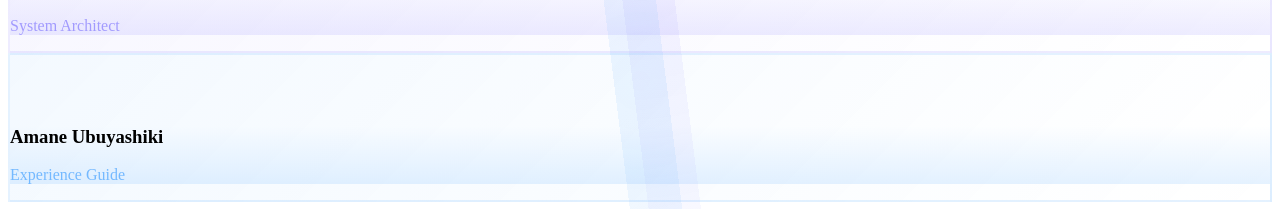
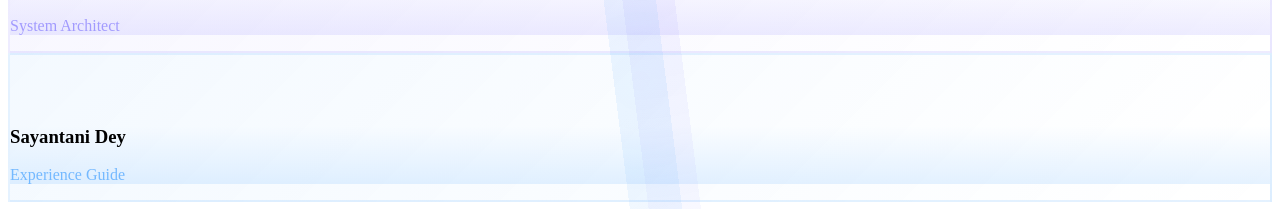
Before and after one commit to soumitkundu150154/surotsav_3_anime_demon_slayer_web, a React (Vite) app: page / in a window 1280 px wide. Shown: the part 6246-6455 px from the top of the page. Built offline with nearby package versions, Linux system fonts and the light colour scheme; the HTML template or start-up script is replaced by a standard one.

Commit message:
sayantani_update

```diff
--- a/src/components/SystemGuides.jsx
+++ b/src/components/SystemGuides.jsx
@@ -36,7 +36,7 @@ const SYSTEM_GUIDES = [
   },
   {
     id: 'amane',
-    name: 'Amane Ubuyashiki',
+    name: 'Sayantani Dey',
     role: 'Experience Guide',
     title: 'Refined interactions, balance, and visual harmony of the system.',
     description: 'With graceful precision, every interaction was shaped to feel natural and immersive. The visual harmony, the smooth transitions, the balanced experience — all carefully composed.',
```
